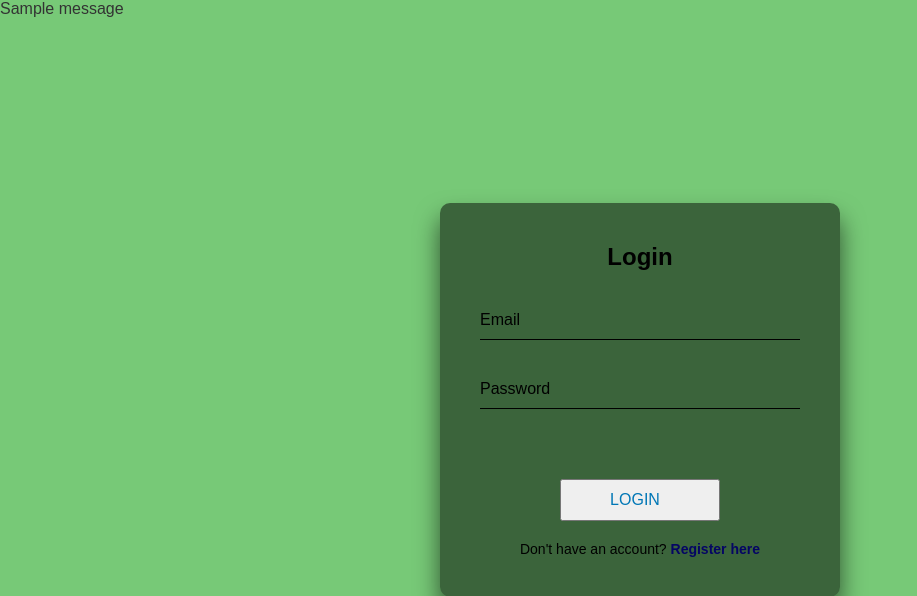
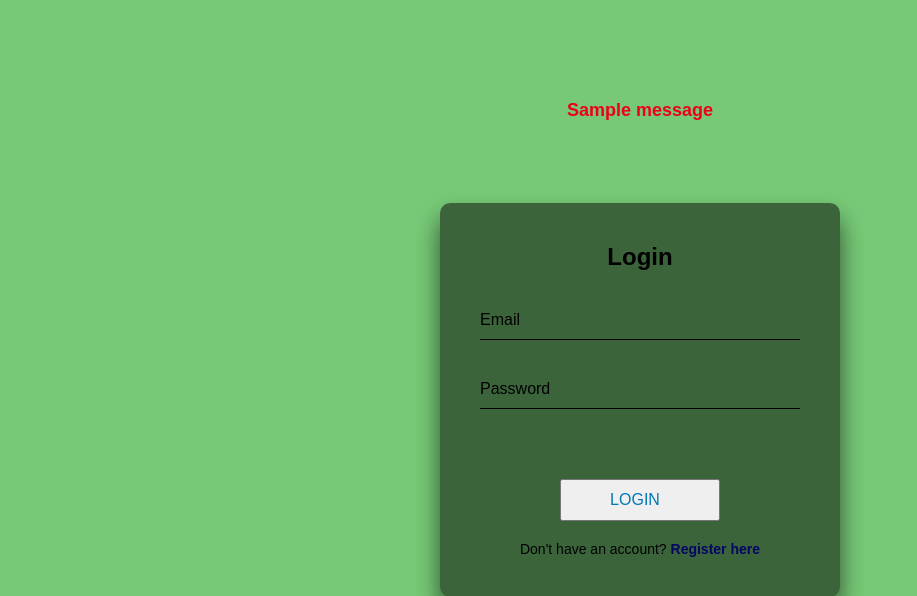
Before and after one commit to Afrahaden/JomoBot, a Django app: page / in a window 1280 px wide. Shown: the top 596 px of the page, without its empty margins (0-917 px from the left). Run offline with Django 4.2, Linux system fonts and the light colour scheme; tables that the repository leaves empty hold one stand-in row (values such as "Sample post"); one stand-in notice (Sample message) is shown; parts of the project's set-up code (start-up, migrations or seed data) failed here and were passed over.

Commit message:
Update forms

```diff
--- a/bot/views.py
+++ b/bot/views.py
@@ -25,7 +25,7 @@ def user_login(request):
             auth_login(request, user)
             return redirect('home')
         else:
-            messages.error(request, 'Invalid login credentials.')
+            messages.error(request, 'Invalid login credentials')
 
     return render(request, 'login.html')
 
@@ -34,10 +34,10 @@ def signup(request):
         form = CustomUserCreationForm(request.POST)
         if form.is_valid():
             form.save()
-            messages.success(request, 'Signup successful. You can now login.')
+            messages.success(request, 'Signup successful. You can now login')
             return redirect('login')
         else:
-            messages.error(request, 'An error occurred.')
+            messages.error(request, 'An error occurred')
             print(form.errors)
     else:
         form = CustomUserCreationForm()
--- a/templates/login.html
+++ b/templates/login.html
@@ -109,16 +109,39 @@
         .register-link:hover {
             text-decoration: underline;
         }
+        /* Styling messages */
+    .messages {
+        list-style-type: none;
+        padding: 0;
+        margin: 0;
+    }
+
+    .message {
+        color: #ee0018;
+        font-size: large;
+        font-weight: bolder;
+        padding: 10px;
+        margin-top: 90px;
+        text-align: center;
+    }
     </style>
 </head>
 <body>
-    {% if messages %}
+    <!-- {% if messages %}
         <ul>
             {% for message in messages %}
                 <li>{{ message }}</li>
             {% endfor %}
         </ul>
-    {% endif %}
+    {% endif %} -->
+     <!-- Displaying messages -->
+     {% if messages %}
+     <ul class="messages">
+         {% for message in messages %}
+             <li class="message">{{ message }}</li>
+         {% endfor %}
+     </ul>
+ {% endif %}
     <div class="login-box">
         <h2>Login</h2>
         <form method="post">
```
Also changed, not shown: templates/signup.html (+24 -3 lines).
